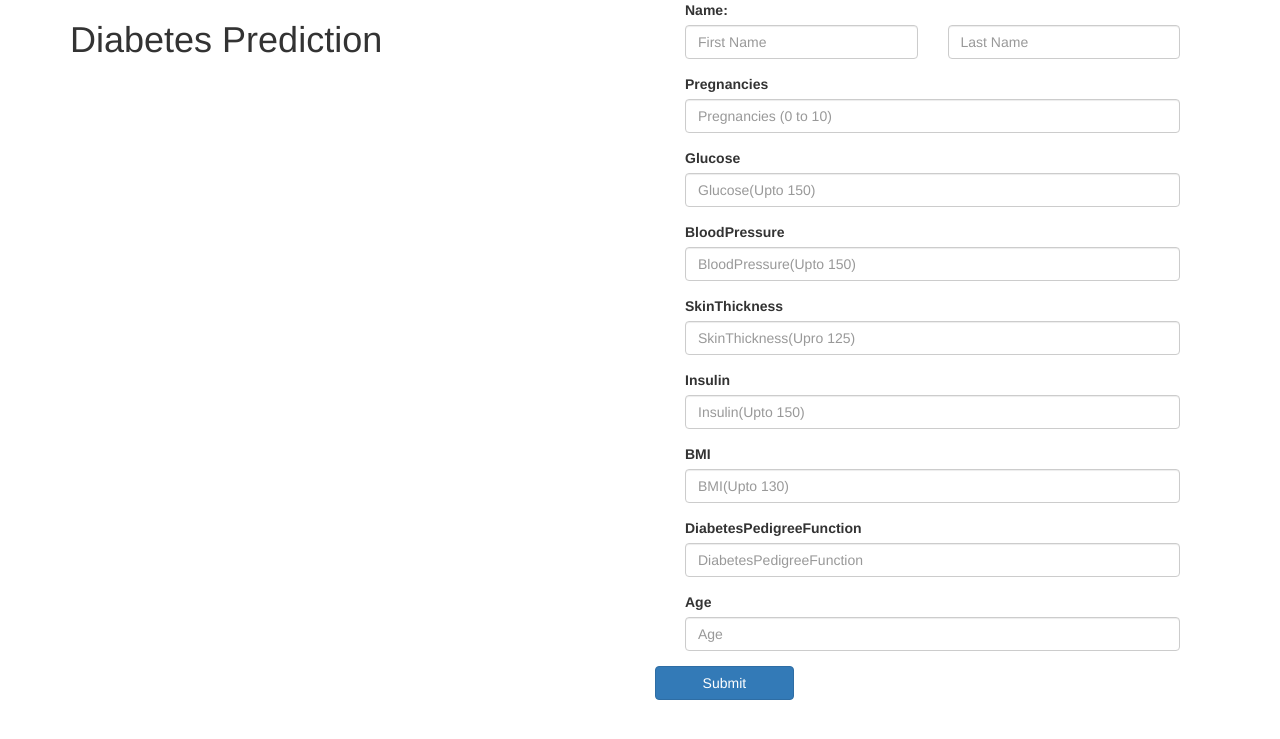
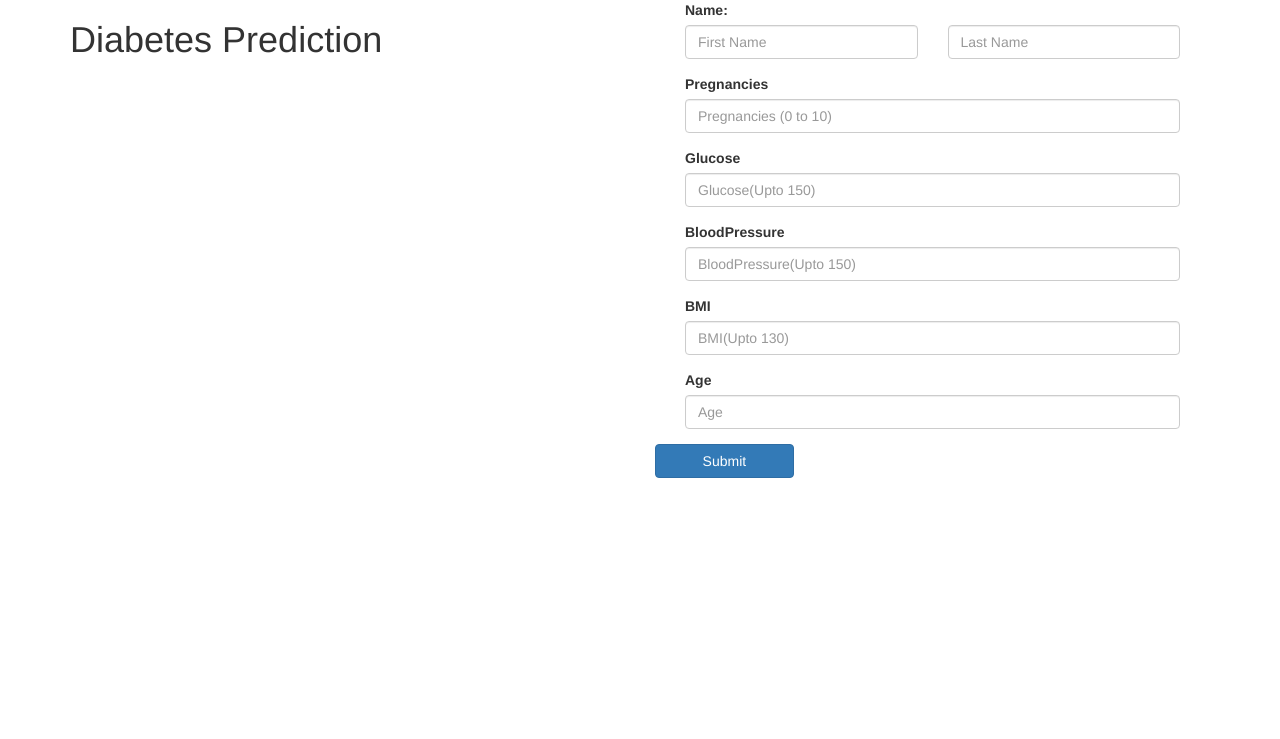
Before and after one commit to satyam151299/deabeties, a Flask app: page / in a window 1280 px wide. Shown: the top 739 px of the page. Run offline with Flask 2, Linux system fonts and the light colour scheme; parts of the project's set-up code (start-up, migrations or seed data) failed here and were passed over; some libraries are stand-ins or nearby versions.

Commit message:
Update index.html

```diff
--- a/templates/index.html
+++ b/templates/index.html
@@ -66,36 +66,14 @@
                         </div>
                     </div>
 
-                    <div class="col-sm-12 form-group">
-                        <div class="col-sm-12 name">
-                            <label>SkinThickness</label>
-                        </div>
-                        <div class="col-sm-12">
-                            <input class = "form-control" type="text" value="" name="SkinThickness" placeholder="SkinThickness(Upro 125)" required>
-                        </div>
-                    </div>
-                    <div class="col-sm-12 form-group">
-                        <div class="col-sm-12 name">
-                            <label>Insulin</label>
-                        </div>
-                        <div class="col-sm-12">
-                            <input class = "form-control" type="text" value="" name="Insulin" placeholder="Insulin(Upto 150)" required>
-                        </div>
-                    </div>
+
+
                     <div class="col-sm-12 form-group">
                         <div class="col-sm-12 name">
                             <label>BMI</label>
                         </div>
                         <div class="col-sm-12">
                             <input class = "form-control" type="text" value="" name="BMI" placeholder="BMI(Upto 130)" required>
-                        </div>
-                    </div>
-                    <div class="col-sm-12 form-group">
-                        <div class="col-sm-12 name">
-                            <label>DiabetesPedigreeFunction</label>
-                        </div>
-                        <div class="col-sm-12">
-                            <input class = "form-control" type="text" value="" name="DiabetesPedigreeFunction(Like 1.1,2.0)" placeholder="DiabetesPedigreeFunction" required>
                         </div>
                     </div>
                     <div class="col-sm-12 form-group">
```
